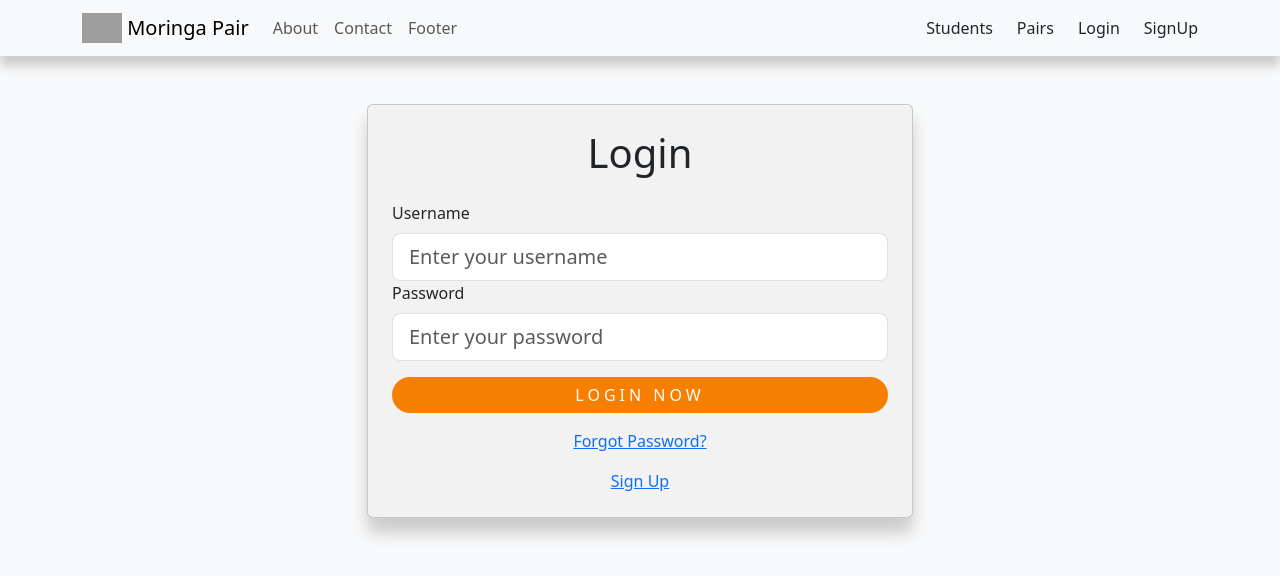
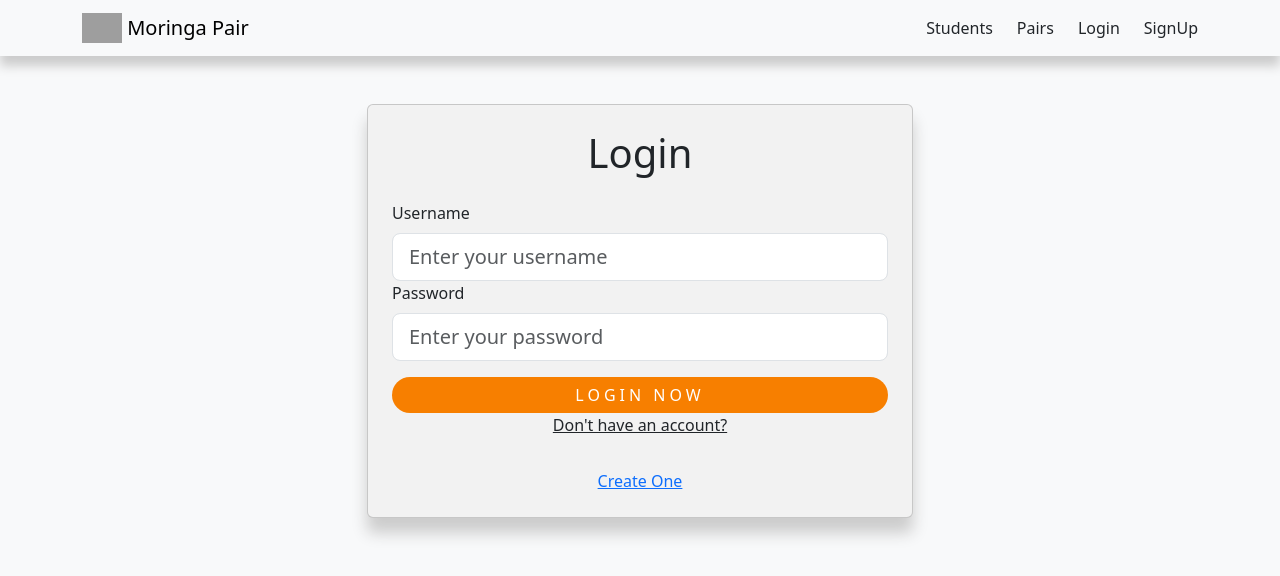
Before and after one commit to alexander784/MoringaPair, a React (Create React App) app in the folder client/: page /Login in a window 1280 px wide. Shown: the top 576 px of the page. Built offline with nearby package versions, Linux system fonts and the light colour scheme; grey boxes are pictures that could not be loaded.

Commit message:
Customize nav links and Login

```diff
--- a/client/src/components/Login.jsx
+++ b/client/src/components/Login.jsx
@@ -99,12 +99,10 @@ const Login = () => {
                 Login Now
               </Button>
             </Form>
+            <p>Don't have an account?</p>
+
             <div className="text-center mt-3">
-              <Link to="/forgot-password">Forgot Password?</Link>{" "}
-              {/* Link to Forgot Password page */}
-            </div>
-            <div className="text-center mt-3">
-              <Link to="/signup">Sign Up</Link> {/* Link to Sign Up page */}
+              <Link to="/signup">Create One</Link>
             </div>
           </Card>
         </Col>
--- a/client/src/components/NavBar.jsx
+++ b/client/src/components/NavBar.jsx
@@ -19,19 +19,8 @@ const NavBar = () => {
             alt=""
           />
           {" Moringa Pair"}
+          {/* Navigation links */}
         </Navbar.Brand>
-        <Nav className="me-auto">
-          <Link to="/About Us" className="nav-link">
-            About
-          </Link>
-          <Link to="/Contact Us" className="nav-link">
-            Contact
-          </Link>
-          <Link to="/Footer" className="nav-link">
-            Footer
-          </Link>
-        </Nav>
-
         <Row>
           <Col>
             <Link to="/students" className="nav-link">
--- a/client/src/styles.css
+++ b/client/src/styles.css
@@ -2,10 +2,14 @@ body {
   background-color: #f8f9fa;
 }
 
-/* styling homepage */
 .navbar {
   box-shadow: 0 10px 10px #ccc;
   margin-bottom: 3rem;
+}
+p{
+  text-decoration: underline;
+  align-items: center;
+  text-align: center;
 }
 
 .welcome-container {
```
